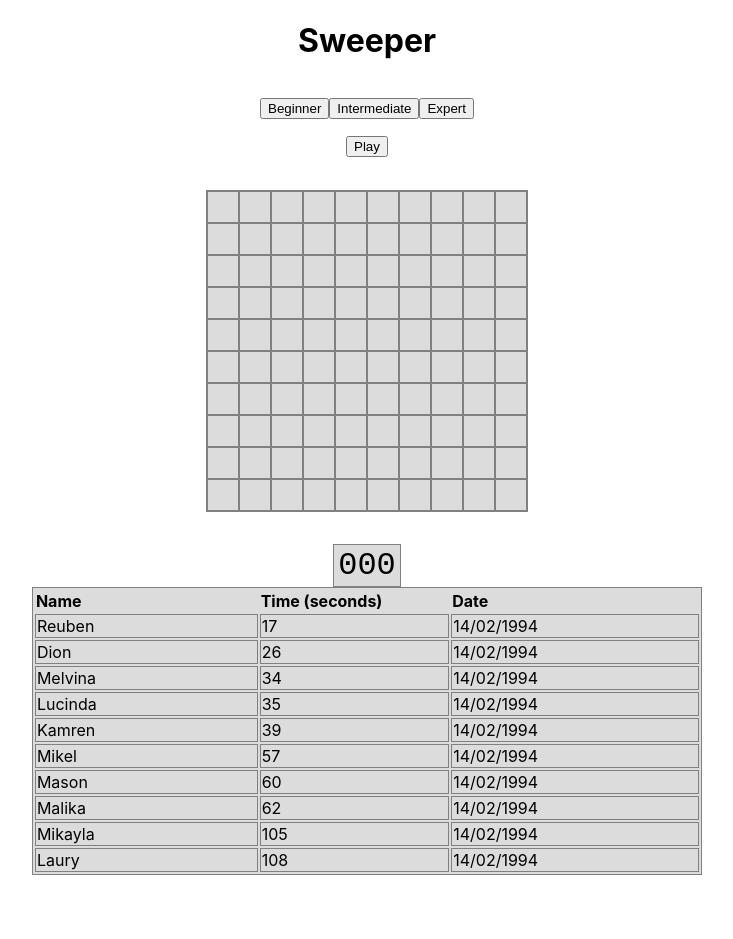
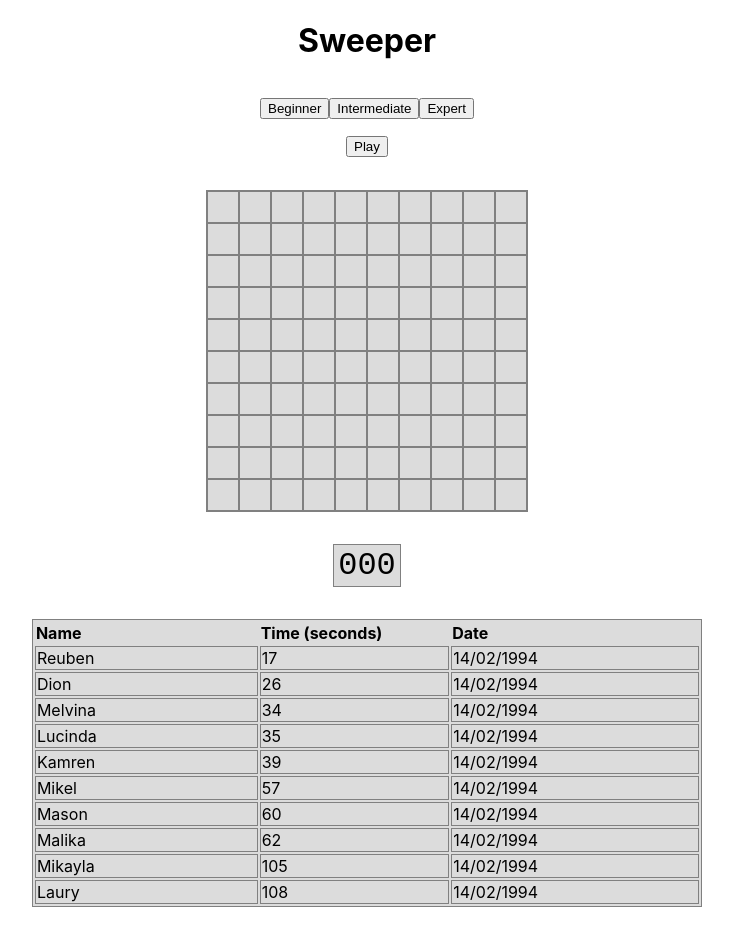
Before and after one commit to TomHoughtonAlliss/sweeper, a React (Create React App) app in the folder frontend/: page / in a window 1280 px wide. Shown: the whole page, without its empty margins (273-1006 px from the left). Before the commit the page ends 875 px from the top, so only its background shows below. Built offline with nearby package versions, Linux system fonts and the light colour scheme.

Commit message:
Added margin to table

```diff
--- a/frontend/src/components/Scoreboard.tsx
+++ b/frontend/src/components/Scoreboard.tsx
@@ -39,6 +39,7 @@ export default function ScoreBoard() {
         textAlign: "left",
         border: "1px solid gray",
         backgroundColor: "#DCDCDC",
+        margin: "2rem",
       }}
     >
       <tr>
```
